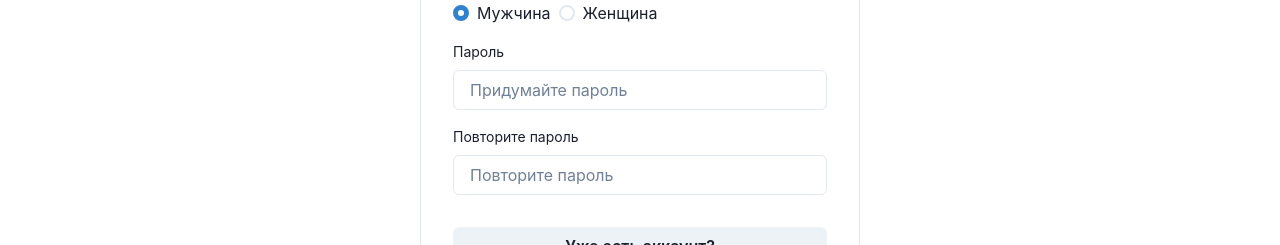
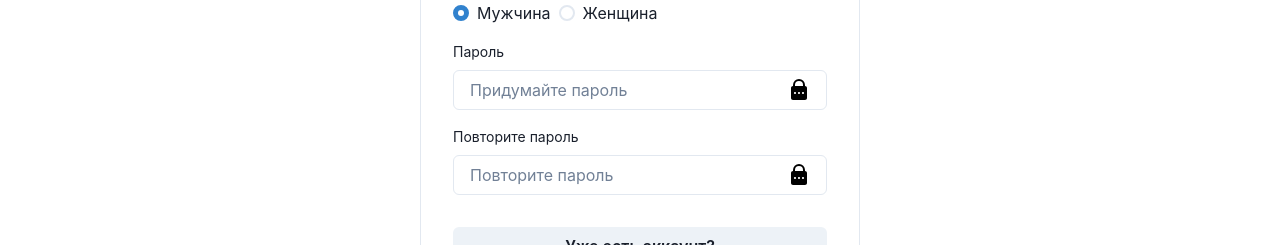
Before and after one commit to FermonMontego/dating, a React app in the folder frontend/: page /registration in a window 1280 px wide. Shown: the part 560-805 px from the top of the page. Built offline with nearby package versions, Linux system fonts and the light colour scheme; the HTML template or start-up script is replaced by a standard one.

Commit message:
обновил конфиги, добавил поддержку scss modules

```diff
--- a/frontend/package.json
+++ b/frontend/package.json
@@ -36,7 +36,7 @@
     "prismjs": "^1.29.0",
     "pug": "^2.0.4",
     "pug-loader": "^2.4.0",
-    "sass": "^1.77.8",
+    "sass": "^1.79.5",
     "sass-loader": "^16.0.1",
     "style-loader": "^4.0.0",
     "svgo": "^3.3.2",
@@ -47,6 +47,7 @@
     "@chakra-ui/react": "^2.8.2",
     "@types/axios": "^0.14.0",
     "axios": "^1.7.7",
+    "classnames": "^2.5.1",
     "dayjs": "^1.11.13",
     "formik": "^2.4.6",
     "framer-motion": "^11.4.0",
--- a/frontend/src/components/Inputs/PasswordHookForm/PasswordHookForm.tsx
+++ b/frontend/src/components/Inputs/PasswordHookForm/PasswordHookForm.tsx
@@ -1,7 +1,10 @@
 import { Input, Stack, Text } from '@chakra-ui/react';
-import React, { FC } from 'react';
+import React, { FC, useEffect } from 'react';
+
+import * as classes from './classes.module.scss';
 
 import { Controller } from 'react-hook-form';
+import ToggleShowPassword from 'src/components/UI/ToggleShowPassword/ToggleShowPassword';
 
 type Props = {
   control: any;
@@ -24,6 +27,7 @@ const PasswordHookForm: FC<Props> = ({
         return (
           <Stack>
             {label && <Text fontSize={14}>{label}</Text>}
+            <label className={classes.labelPasswordInput}>
               <Input
                 placeholder={placeholder}
                 name={name}
@@ -32,6 +36,11 @@ const PasswordHookForm: FC<Props> = ({
                 value={value}
                 type="password"
               />
+
+              <ToggleShowPassword
+                className={classes.labelPasswordInput__passwordShow}
+              />
+            </label>
           </Stack>
         );
       }}
--- /dev/null
+++ b/frontend/src/components/Inputs/PasswordHookForm/classes.module.scss
@@ -0,0 +1,11 @@
+.labelPasswordInput {
+  position: relative;
+}
+
+.labelPasswordInput__passwordShow {
+  position: absolute;
+  top: 50%;
+  right: 16px;
+
+  transform: translateY(-50%);
+}
--- a/frontend/src/components/UI/ToggleShowPassword/ToggleShowPassword.tsx
+++ b/frontend/src/components/UI/ToggleShowPassword/ToggleShowPassword.tsx
@@ -1,8 +1,17 @@
-import React, { FC, SVGProps, useCallback, useState } from 'react';
+import React, {
+  FC,
+  SVGProps,
+  SyntheticEvent,
+  useCallback,
+  useState,
+} from 'react';
 import PasswordLockIcon from 'src/components/Icons/PasswordLockIcon';
+
+import classNames from 'classnames';
 
 type Props = {
   onClick?: (state: boolean) => void;
+  className?: string;
 };
 
 const stylesIsShow: SVGProps<SVGSVGElement> = {
@@ -10,15 +19,21 @@ const stylesIsShow: SVGProps<SVGSVGElement> = {
   stroke: '#000',
 };
 
-const ToggleShowPassword: FC<Props> = ({ onClick }) => {
+const ToggleShowPassword: FC<Props> = ({ onClick, className }) => {
   const [isShow, setIsShow] = useState<boolean>(false);
-  const handleClick = useCallback(() => {
+  const handleClick = useCallback((event: SyntheticEvent) => {
+    event.preventDefault();
+    event.stopPropagation();
     setIsShow(prevState => !prevState);
     onClick && onClick(isShow);
   }, []);
 
   return (
-    <PasswordLockIcon onClick={handleClick} {...(isShow && stylesIsShow)} />
+    <PasswordLockIcon
+      className={classNames(className)}
+      onClick={handleClick}
+      {...(isShow && stylesIsShow)}
+    />
   );
 };
 
--- a/frontend/src/types/types.d.ts
+++ b/frontend/src/types/types.d.ts
@@ -1,2 +1,5 @@
 declare module 'axios';
 declare module 'react-hook-form';
+declare module 'classnames';
+
+declare module '*.module.scss';
--- a/frontend/webpack.config.js
+++ b/frontend/webpack.config.js
@@ -63,10 +63,23 @@ module.exports = {
       {
         test: /\.(scss|css)$/,
         use: [
-          MiniCssExtractPlugin.loader,
-          'css-loader',
+          {
+            loader: MiniCssExtractPlugin.loader,
+          },
+          {
+            loader: 'css-loader',
+            options: {
+              modules: {
+                localIdentName: '[name]__[local]___[hash:base64:5]',
+              },
+              sourceMap: true,
+              importLoaders: 2,
+            },
+          },
           'postcss-loader',
-          'sass-loader',
+          {
+            loader: 'sass-loader',
+          },
         ],
       },
       {
@@ -128,6 +141,6 @@ module.exports = {
       context: path.resolve(__dirname, 'src/context/'),
       http: path.resolve(__dirname, 'src', 'http'),
     },
-    extensions: ['', '.js', '.jsx', 'ts', 'tsx'],
+    extensions: ['', '.js', '.jsx', '.ts', '.tsx'],
   },
 };
```
Also changed, not shown: 1 other file (tests, documents, lock files or other folders). Lines whose indentation alone changed are shown as unchanged.
